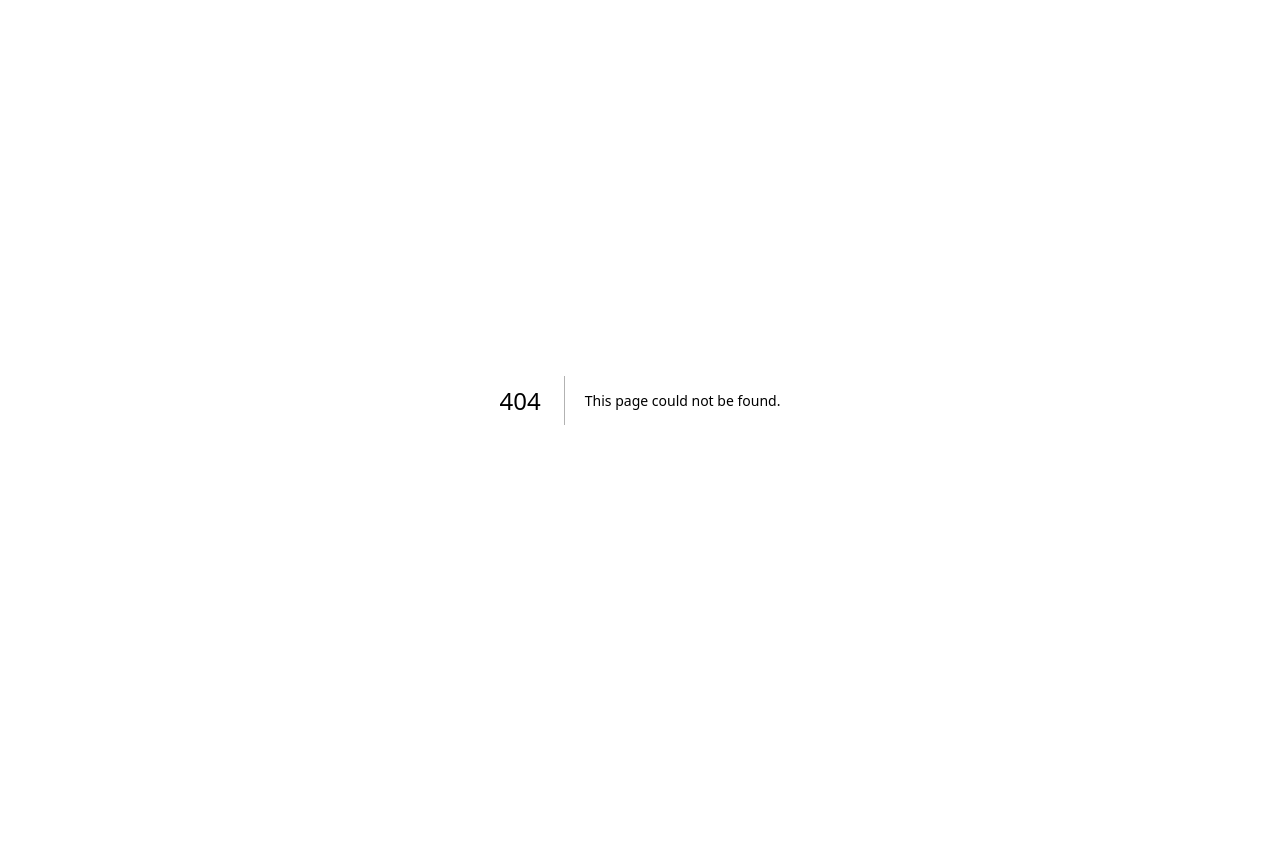
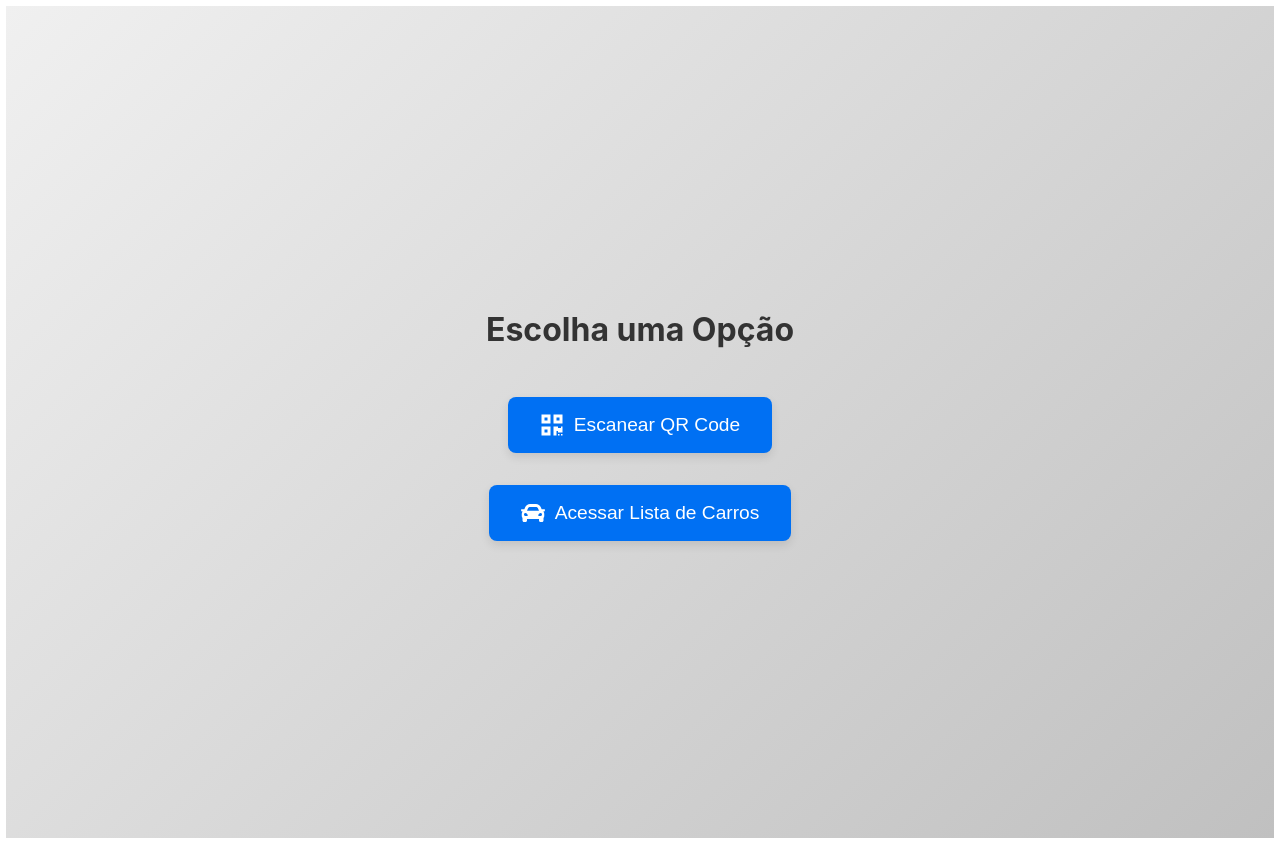
Before and after one commit to DukaSiqueira/park-front, a Next.js app: page /options in a window 1280 px wide. Before the commit this address had no page. Before the commit the page ends 800 px from the top, so only its background shows below. Built offline with nearby package versions, Linux system fonts and the light colour scheme; sample sign-in values are in the browser's storage.

Commit message:
FIX: Options

```diff
--- a/src/pages/lobbies.tsx
+++ b/src/pages/lobbies.tsx
@@ -78,6 +78,7 @@ const LobbyList = () => {
           setLobbies(response.data);
         } catch (error) {
           console.error('Error fetching lobbies:', error);
+          router.push('/login');
         }
       };
 
--- /dev/null
+++ b/src/pages/options.tsx
@@ -0,0 +1,94 @@
+import { useRouter } from 'next/router';
+import styled from 'styled-components';
+import Layout from '../components/Layout';
+import { FaQrcode, FaCar } from 'react-icons/fa';
+import withAuth from '../utils/withAuth';
+
+const OptionsContainer = styled.div`
+  display: flex;
+  flex-direction: column;
+  justify-content: center;
+  align-items: center;
+  height: 100vh;
+  background: linear-gradient(135deg, #f0f0f0 0%, #c0c0c0 100%);
+  padding: 1rem;
+`;
+
+const OptionButton = styled.button`
+  display: flex;
+  align-items: center;
+  background-color: #0070f3;
+  color: white;
+  border: none;
+  border-radius: 8px;
+  padding: 1rem 2rem;
+  margin: 1rem;
+  font-size: 1.2rem;
+  cursor: pointer;
+  transition: background-color 0.3s, transform 0.3s;
+  box-shadow: 0 4px 10px rgba(0, 0, 0, 0.1);
+
+  &:hover {
+    background-color: #005bb5;
+    transform: translateY(-3px);
+  }
+
+  &:active {
+    background-color: #003a75;
+    transform: translateY(0);
+  }
+
+  svg {
+    margin-right: 10px;
+  }
+
+  @media (max-width: 600px) {
+    padding: 0.8rem 1.5rem;
+    font-size: 1rem;
+
+    svg {
+      margin-right: 5px;
+    }
+  }
+`;
+
+const Title = styled.h1`
+  font-size: 2rem;
+  color: #333;
+  margin-bottom: 2rem;
+  text-align: center;
+
+  @media (max-width: 600px) {
+    font-size: 1.5rem;
+    margin-bottom: 1.5rem;
+  }
+`;
+
+const Options = () => {
+  const router = useRouter();
+  const { lobbyId } = router.query;
+
+  const handleScanQR = () => {
+    router.push(`/scan-qr?lobbyId=${lobbyId}`);
+  };
+
+  const handleCarList = () => {
+    router.push(`/car-list?lobbyId=${lobbyId}`);
+  };
+
+  return (
+    <Layout>
+      <OptionsContainer>
+        <Title>Escolha uma Opção</Title>
+        <OptionButton onClick={handleScanQR}>
+          <FaQrcode size={24} /> Escanear QR Code
+        </OptionButton>
+        <OptionButton onClick={handleCarList}>
+          <FaCar size={24} /> Acessar Lista de Carros
+        </OptionButton>
+      </OptionsContainer>
+    </Layout>
+  );
+};
+
+export default withAuth(Options);
```
